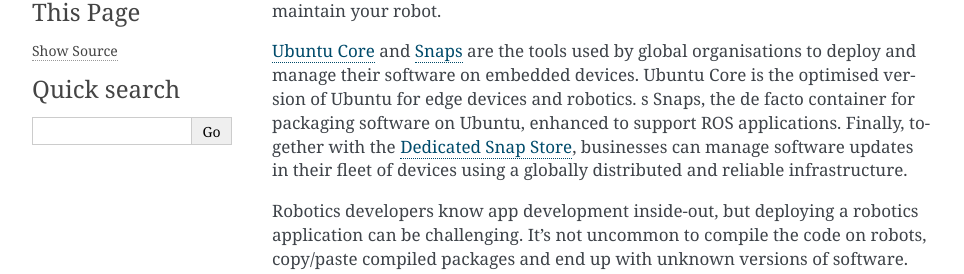
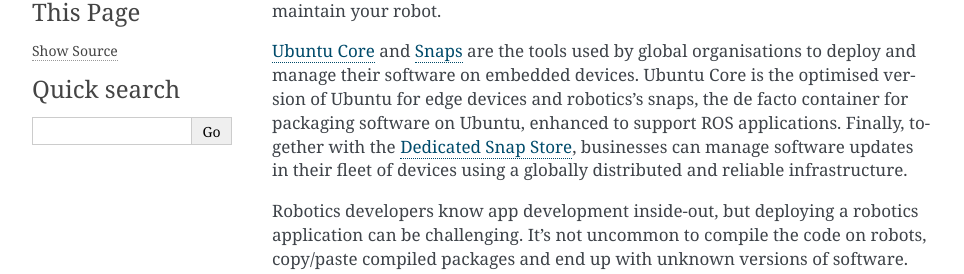
Before and after one commit to canonical/robotics_documentation, a Sphinx documentation site: the page built from docs/index.rst, in a window 1280 px wide. Shown: the part 152-426 px from the top of the page, without its empty margins (148-1112 px from the left). Built offline with Sphinx 7.4.7, drawn with Linux system fonts in a browser that asks for light colours; pages that are not in the unit, such as notebooks, are missing from menus.

```diff
--- a/docs/index.rst
+++ b/docs/index.rst
@@ -13,8 +13,8 @@ Robotics Documentation
 From development to deployment, all you need in one single platform. Ubuntu provides robotics companies with a worldwide-use infrastructure to deploy and maintain your robot.
 
 `Ubuntu Core <https://ubuntu.com/core/docs>`__ and `Snaps <https://snapcraft.io/docs/robotics>`__ are the tools used by global organisations to deploy and manage their software on embedded devices.
-Ubuntu Core is the optimised version of Ubuntu for edge devices and robotics. s
-Snaps, the de facto container for packaging software on Ubuntu, enhanced to support ROS applications. Finally, together with the `Dedicated Snap Store <https://ubuntu.com/internet-of-things/appstore>`_, businesses can manage software updates in their fleet of devices using a globally distributed and reliable infrastructure.
+Ubuntu Core is the optimised version of Ubuntu for edge devices and robotics's
+snaps, the de facto container for packaging software on Ubuntu, enhanced to support ROS applications. Finally, together with the `Dedicated Snap Store <https://ubuntu.com/internet-of-things/appstore>`_, businesses can manage software updates in their fleet of devices using a globally distributed and reliable infrastructure.
 
 Robotics developers know app development inside-out, but deploying a robotics application can be challenging. It's not uncommon to compile the code on robots, copy/paste compiled packages and end up with unknown versions of software. Implementing an infrastructure to track and deploy software updates increases overhead and time, not guaranteeing a reliable and widely tested infrastructure. Providing security to each phase of deployment just increases the difficulty of the task. Our open source tools provide a complete DevOps infrastructure, secure, globally used and easy, and really easy to use.
 
```
